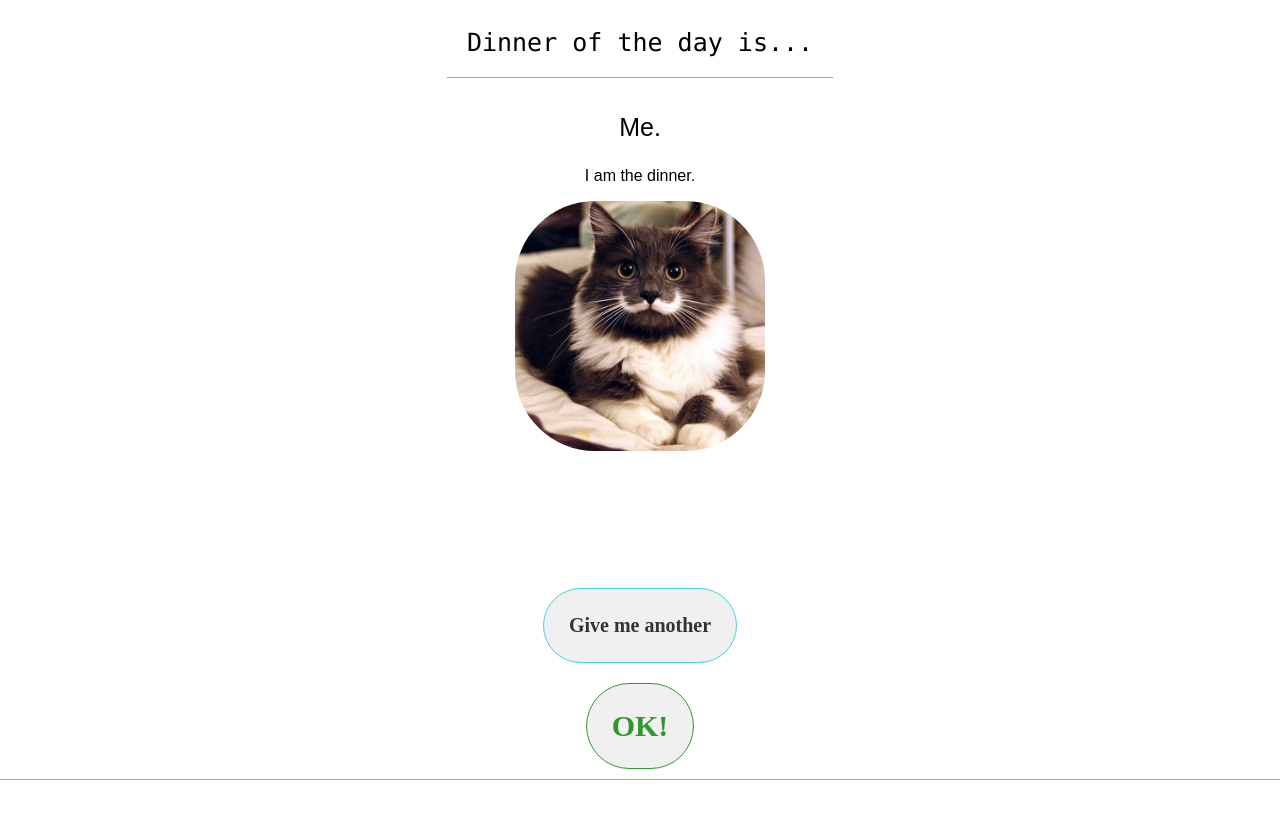
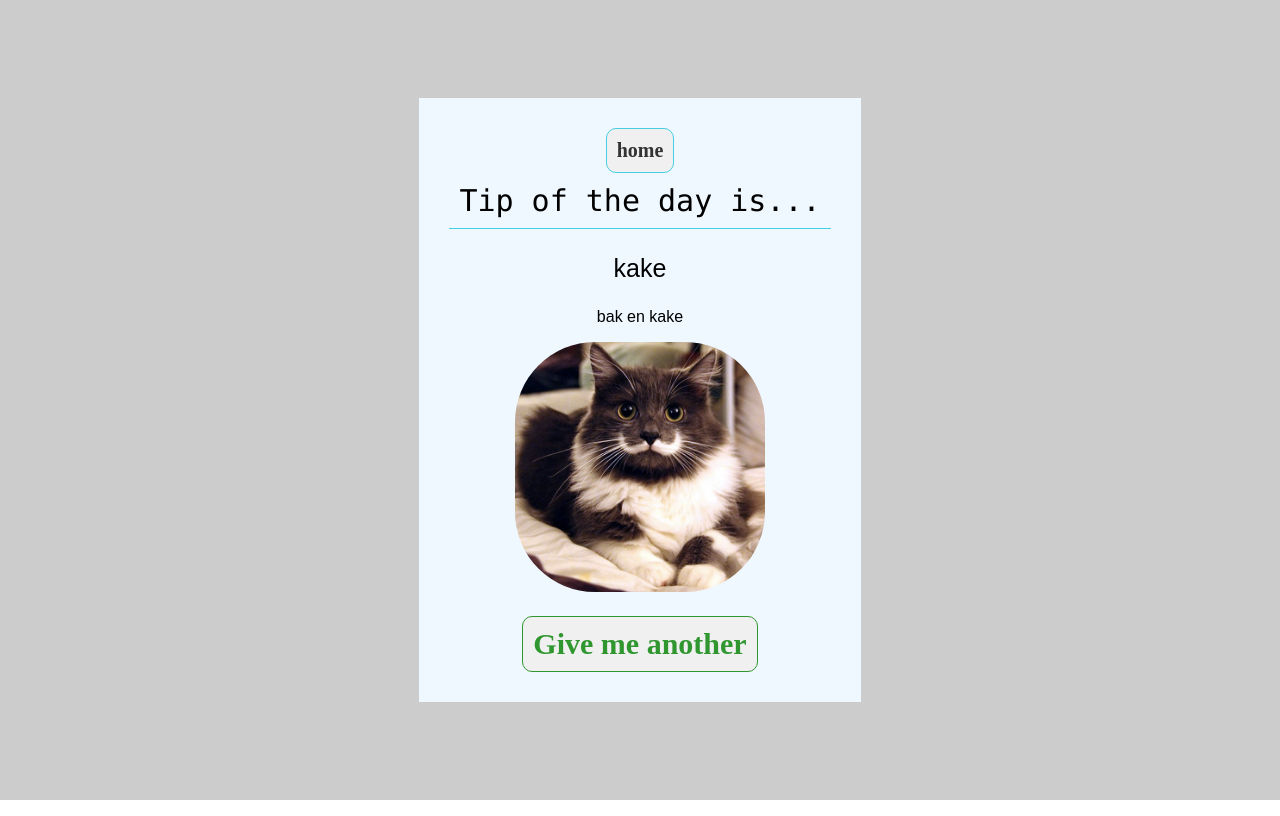
Before and after one commit to RebeckaKinn/Childsplay.vue, a Vue app: page /dinnerchooser in a window 1280 px wide. Built offline with nearby package versions, Linux system fonts and the light colour scheme.

Commit message:
added pop up screen to rnd menu

```diff
--- a/src/components/Info/BackButton.vue
+++ b/src/components/Info/BackButton.vue
@@ -1,9 +1,11 @@
 
 <template>
     <span>
-        <router-link to="">
-            <button class="back-button" v-on:click="Back">back</button>
-        </router-link>
+        <button
+            class="back-button"
+            v-on:click="Back">
+                back
+        </button>
     </span>
 </template>
 
--- a/src/components/menuItems/Inner-menu.vue
+++ b/src/components/menuItems/Inner-menu.vue
@@ -1,14 +1,15 @@
 <script>
 import TestImg from '../../img/mustache_cat.jpg'
 import { triggers ,TogglePopUp} from '../../pop-ups.js'
-import ChosenMenu from '../../pages/DinnerChooser.vue'
+import ChosenMenu from '../../pages/rndMenu.vue'
+import { menuToShow } from '../../components/model-controller/Inner-menu.js'
 
 export default{
   setup(){
     return{
       TogglePopUp,
       triggers,
-      ChosenMenu
+      menuToShow
     }
   },
 
@@ -34,7 +35,7 @@ export default{
       <div>
         <button
           class="menu-img-button"
-          @click="() => TogglePopUp('viewRndMenu')">
+          @click="TogglePopUp('rndMenu'), menuToShow('dinnerRnd')">
             <img :src="TestImg" alt="testImage" class="menu-image">
         </button>
       </div>
@@ -43,9 +44,11 @@ export default{
     <div class="menu-item">
       <ul>Activity</ul>
       <div>
-        <router-link to="/activitychooser">
+        <button
+          class="menu-img-button"
+          @click="TogglePopUp('rndMenu'), menuToShow('activityRnd')">
           <img :src="TestImg" alt="testImage" class="menu-image">
-        </router-link>
+        </button>
       </div>
 
     </div>
@@ -54,8 +57,8 @@ export default{
 
   <span>
     <ChosenMenu
-      v-if="triggers.viewRndMenu"
-      :TogglePopUp="() => TogglePopUp('viewRndMenu')"/>
+      v-if="triggers.rndMenu"
+      :TogglePopUp="() => TogglePopUp('rndMenu')"/>
   </span>
 </template>
 
--- a/src/components/model-controller/Inner-menu.js
+++ b/src/components/model-controller/Inner-menu.js
@@ -1,5 +1,20 @@
+
+import TestImg from '../../img/mustache_cat.jpg'
+import { ref } from 'vue';
+
+export const rndMenuItems = ref({
+    title: 'kake',
+    description: 'bak en kake',
+    img: TestImg,
+})
 
 
-const chosenMenu = () => {
+export const menuToShow = (key) => {
+    if(key === 'dinnerRnd'){
 
+    }
 }
+
+/*
+- Legge til å kunne legge inn ny data i rndMenuItems når menuToShow blir kalt.
+*/
--- a/src/main.css
+++ b/src/main.css
@@ -15,7 +15,7 @@
     font-family: Consolas;
     border-bottom: 1px solid #45d0e2;
     font-size: 30px;
-    padding: 20px;
+    padding: 10px;
 }
 
 .menu-image{
--- a/src/pages/ActivityChooser.vue
+++ /dev/null
@@ -1,28 +0,0 @@
-<script setup>
-import TestImg from '../img/mustache_cat.jpg'
-import './Chooser.css';
-</script>
-
-<template>
-    <div class="container">
-        <header>
-            <div class="default-header chooser-title">Activity of the day is...</div>
-        </header>
-
-        <main class="chooser-main">
-            <p class="chooser-title">Running.</p>
-            <p class="chooser-description">Cause I hate life.</p>
-            <div>
-                <img :src="TestImg" alt="testImage" class="menu-image">
-            </div>
-
-        </main>
-    </div>
-
-    <footer>
-            <div class="chooser-button-links">
-                <button class="button first-button">Give me another</button>
-                <router-link to="/" class="button second-button">OK!</router-link>
-            </div>
-    </footer>
-</template>
--- a/src/pages/Chooser.css
+++ b/src/pages/Chooser.css
@@ -1,53 +1,17 @@
-.chooser-main{
-    margin: 10px;
-    font-family: Arial;
-}
 
 .chooser-title{
     font-size: 25px;
+    font-family: Arial;
 }
 
 .chooser-title, .chooser-description{
     text-align: center;
+    font-family: Arial;
 }
 
-.chooser-button-links {
-    position: fixed;
-    bottom: 0;
-    left: 0;
-    right: 0;
-    display: flex;
-    flex-direction: column;
-    align-items: center;
-    justify-content: center;
-    border-bottom: 1px solid #45d0e2;
-    margin-bottom: 20px;
-}
-
-.chooser-button-links .button {
-  font-weight: bold;
-  font-family: Century Gothic;
-  cursor: pointer;
-  text-decoration: none;
-  margin: 10px;
-  padding-top: 20px;
-  background-color: #f0f0f0;
-  padding: 25px;
-  border-radius: 50px;
-}
-
-.first-button{
-    font-size: 20px;
-    color: #333;
-    border: 1px solid #45d0e2;
-}
-
-.second-button{
+.rnd-button{
     font-size: 30px;
     color:rgb(48, 151, 48);
-    border: 1px solid rgb(48, 151, 48)
+    border: 1px solid rgb(48, 151, 48);
+    margin-top: 20px;
 }
-
-.chooser-button-links .button:hover {
-  color: #45d0e2;
-}
--- a/src/pages/DinnerChooser.vue
+++ /dev/null
@@ -1,50 +0,0 @@
-<script>
-import TestImg from '../img/mustache_cat.jpg'
-import './Chooser.css';
-import { triggers ,TogglePopUp} from '../pop-ups.js'
-
-export default{
-    setup(){
-        return{
-            triggers,
-            TogglePopUp
-        }
-    },
-
-    data() {
-    return {
-      TestImg: TestImg
-    }
-  },
-
-    props: ['TogglePopUp']
-}
-</script>
-
-<template>
-    <div class="container">
-        <header>
-            <div class="default-header chooser-title">Dinner of the day is...</div>
-        </header>
-
-        <main class="chooser-main">
-            <p class="chooser-title">Me.</p>
-            <p class="chooser-description">I am the dinner.</p>
-            <div>
-                <img :src="TestImg" alt="testImage" class="menu-image">
-            </div>
-
-        </main>
-    </div>
-
-    <footer>
-            <div class="chooser-button-links">
-                <button class="button first-button">Give me another</button>
-                <button
-                    class="button second-button"
-                    @click="TogglePopUp()">
-                        OK!
-                </button>
-            </div>
-    </footer>
-</template>
--- a/src/pages/Settings.vue
+++ b/src/pages/Settings.vue
@@ -8,7 +8,6 @@ import { triggers ,TogglePopUp} from '../pop-ups.js'
 export default {
   setup (){
     return {
-      PopUpWarning,
       triggers,
       TogglePopUp
     }
--- /dev/null
+++ b/src/pages/rndMenu.vue
@@ -0,0 +1,56 @@
+<script>
+import './Chooser.css';
+import { triggers ,TogglePopUp} from '../pop-ups.js'
+import { rndMenuItems } from '../components/model-controller/Inner-menu.js'
+
+
+export default{
+    setup(){
+        return{
+            triggers,
+            TogglePopUp,
+            rndMenuItems,
+
+        }
+    },
+
+    props: ['TogglePopUp'],
+
+
+
+}
+</script>
+
+<template>
+    <div class="default-pop-up">
+        <div class="default-pop-up-inner">
+
+            <router-link to="/">
+                <button
+                    class="back-button"
+                    @click="TogglePopUp()">
+                        home
+                </button>
+            </router-link>
+
+            <div class="default-header">
+                Tip of the day is...
+            </div>
+
+            <p class="chooser-title">{{ rndMenuItems.title }}</p>
+            <p class="chooser-description">{{ rndMenuItems.description }}</p>
+
+            <div>
+                <img :src="rndMenuItems.img" alt="testImage" class="menu-image">
+            </div>
+
+            <div>
+                <button
+                    class="rnd-button">
+                        Give me another
+                </button>
+            </div>
+
+        </div>
+    </div>
+</template>
--- a/src/pop-ups.js
+++ b/src/pop-ups.js
@@ -6,7 +6,7 @@ import { ref } from 'vue';
       deleteWarning: false,
       addTask: false,
       addFood: false,
-      viewRndMenu: false,
+      rndMenu: false,
     });
 
     export const TogglePopUp = (key) => {
--- a/src/routes.js
+++ b/src/routes.js
@@ -3,15 +3,13 @@ import {createRouter, createWebHistory} from 'vue-router';
 import MainPage from './pages/MainPage.vue';
 import Settings from './pages/Settings.vue';
 import TodoList from './pages/Todo-Page.vue';
-import ActivityChooser from './pages/ActivityChooser.vue';
-import DinnerChooser from './pages/DinnerChooser.vue';
+import rndMenu from './pages/rndMenu.vue';
 
 const routes = [
   {path: '/', name: 'FrontPage', component: MainPage},
   {path: '/settings', name: 'Settings', component: Settings},
   {path: '/to-do-list', name: 'To-Do List', component: TodoList},
-  {path: '/activitychooser', name: 'Activity Chooser', component: ActivityChooser},
-  {path: '/dinnerchooser', name: 'Dinner Chooser', component: DinnerChooser},
+  {path: '/dinnerchooser', name: 'Dinner Chooser', component: rndMenu},
 ]
 
 const router = createRouter({
```
